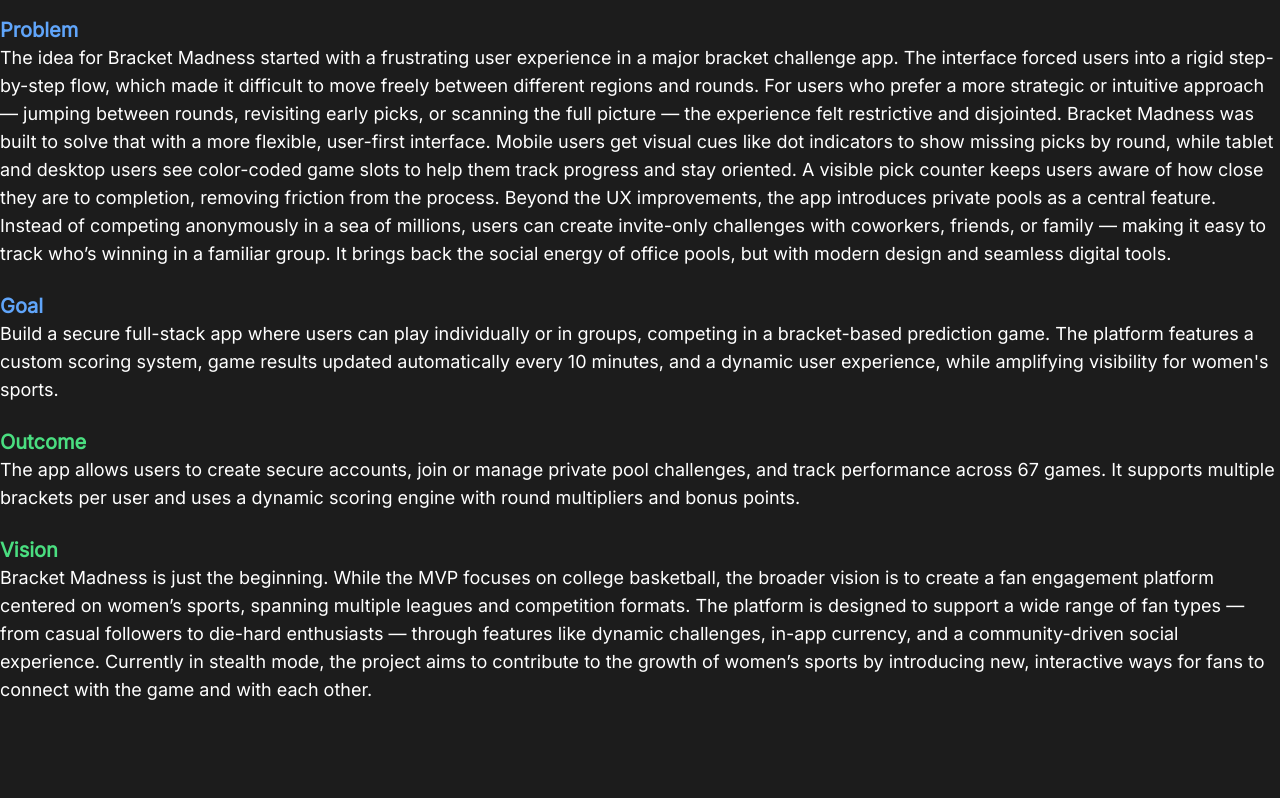
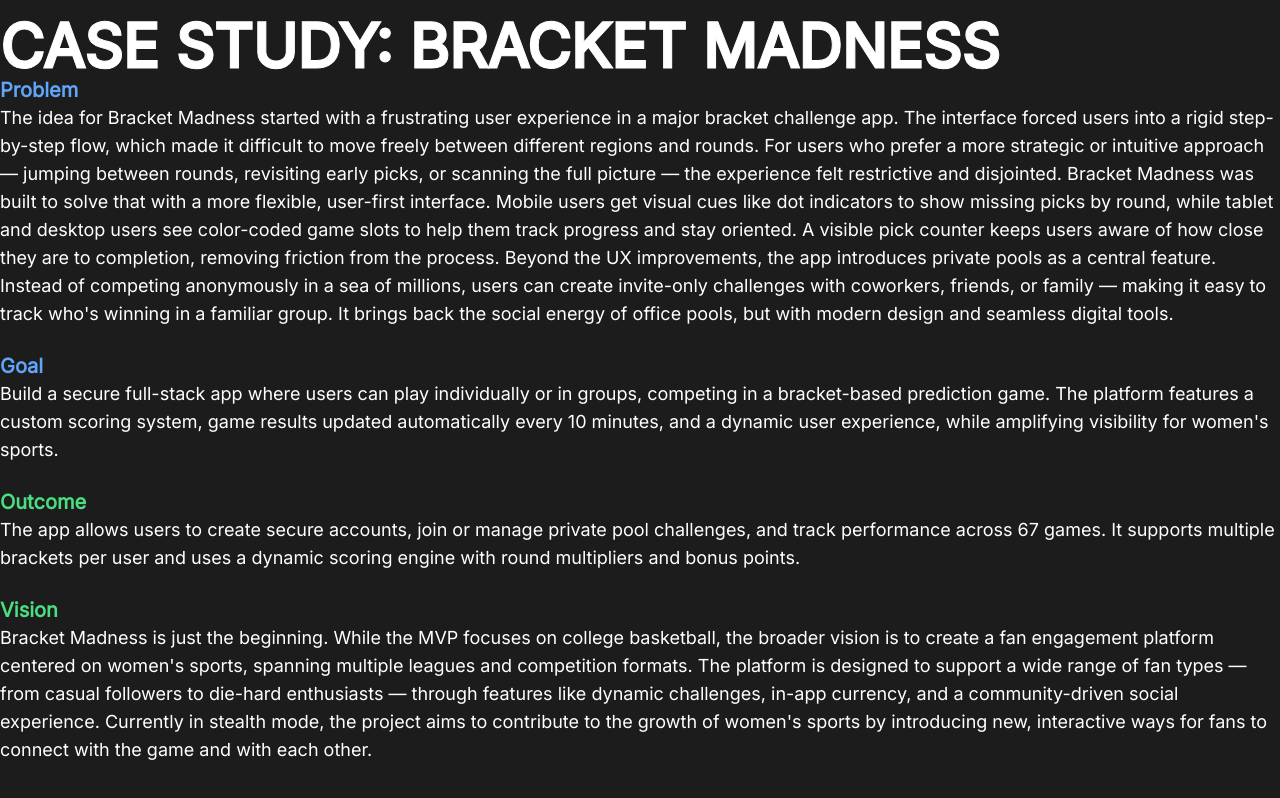
Before and after one commit to ma-boles/mbolesdev, a Next.js app: page /CaseStudy in a window 1280 px wide. Built offline with nearby package versions, Linux system fonts and the light colour scheme.

Commit message:
git commit -m "updated text in all sections and added header"

```diff
--- a/src/app/CaseStudy/page.js
+++ b/src/app/CaseStudy/page.js
@@ -1,28 +1,29 @@
 export default function CaseStudy () {
     return (
         <div className="pt-4">
+            <h2 className="font-extrabold safari-text-outline-white">CASE STUDY: BRACKET MADNESS</h2>
+
             <span className="font-bold text-blue-400 text-lg sm:text-xl">Problem</span>
             <p className="text-lg sm:text-lg">The idea for Bracket Madness started with a frustrating user experience in a major bracket challenge app. The interface forced users into a rigid step-by-step flow, which made it difficult to move freely between different regions and rounds. For users who prefer a more strategic or intuitive approach — jumping between rounds, revisiting early picks, or scanning the full picture — the experience felt restrictive and disjointed.
 
             Bracket Madness was built to solve that with a more flexible, user-first interface. Mobile users get visual cues like dot indicators to show missing picks by round, while tablet and desktop users see color-coded game slots to help them track progress and stay oriented. A visible pick counter keeps users aware of how close they are to completion, removing friction from the process.
 
-            Beyond the UX improvements, the app introduces private pools as a central feature. Instead of competing anonymously in a sea of millions, users can create invite-only challenges with coworkers, friends, or family — making it easy to track who’s winning in a familiar group. It brings back the social energy of office pools, but with modern design and seamless digital tools.</p>
+            Beyond the UX improvements, the app introduces private pools as a central feature. Instead of competing anonymously in a sea of millions, users can create invite-only challenges with coworkers, friends, or family — making it easy to track who&#39;s winning in a familiar group. It brings back the social energy of office pools, but with modern design and seamless digital tools.</p>
           <br/>
 
           <span className="font-bold text-blue-400 text-lg sm:text-xl">Goal</span>
-            <p className="text-lg sm:text-lg"> Build a secure full-stack app where users can play individually or in groups, competing in a bracket-based prediction game. The platform features a custom scoring system, game results updated automatically every 10 minutes, and a dynamic user experience, while amplifying visibility for women's sports.</p>
+            <p className="text-lg sm:text-lg">Build a secure full-stack app where users can play individually or in groups, competing in a bracket-based prediction game. The platform features a custom scoring system, game results updated automatically every 10 minutes, and a dynamic user experience, while amplifying visibility for women&#39;s sports.</p>
           <br/>
 
         <ul>
         <span className="font-bold text-green-400 text-lg sm:text-xl">Outcome</span>
-        <li className="text-lg sm:text-lg">
-            The app allows users to create secure accounts, join or manage private pool challenges, and track performance across 67 games. It supports multiple brackets per user and uses a dynamic scoring engine with round multipliers and bonus points.
-        </li>
+          <li className="text-lg sm:text-lg">The app allows users to create secure accounts, join or manage private pool challenges, and track performance across 67 games. It supports multiple brackets per user and uses a dynamic scoring engine with round multipliers and bonus points.
+          </li>
         </ul>
         <br/>
 
           <ul><span className="font-bold text-green-400 text-lg sm:text-xl">Vision</span>
-            <p className="text-lg sm:text-lg">Bracket Madness is just the beginning. While the MVP focuses on college basketball, the broader vision is to create a fan engagement platform centered on women’s sports, spanning multiple leagues and competition formats. The platform is designed to support a wide range of fan types — from casual followers to die-hard enthusiasts — through features like dynamic challenges, in-app currency, and a community-driven social experience. Currently in stealth mode, the project aims to contribute to the growth of women’s sports by introducing new, interactive ways for fans to connect with the game and with each other.</p>
+            <p className="text-lg sm:text-lg">Bracket Madness is just the beginning. While the MVP focuses on college basketball, the broader vision is to create a fan engagement platform centered on women&#39;s sports, spanning multiple leagues and competition formats. The platform is designed to support a wide range of fan types — from casual followers to die-hard enthusiasts — through features like dynamic challenges, in-app currency, and a community-driven social experience. Currently in stealth mode, the project aims to contribute to the growth of women&#39;s sports by introducing new, interactive ways for fans to connect with the game and with each other.</p>
           </ul><br/>
           </div>
     )
```
